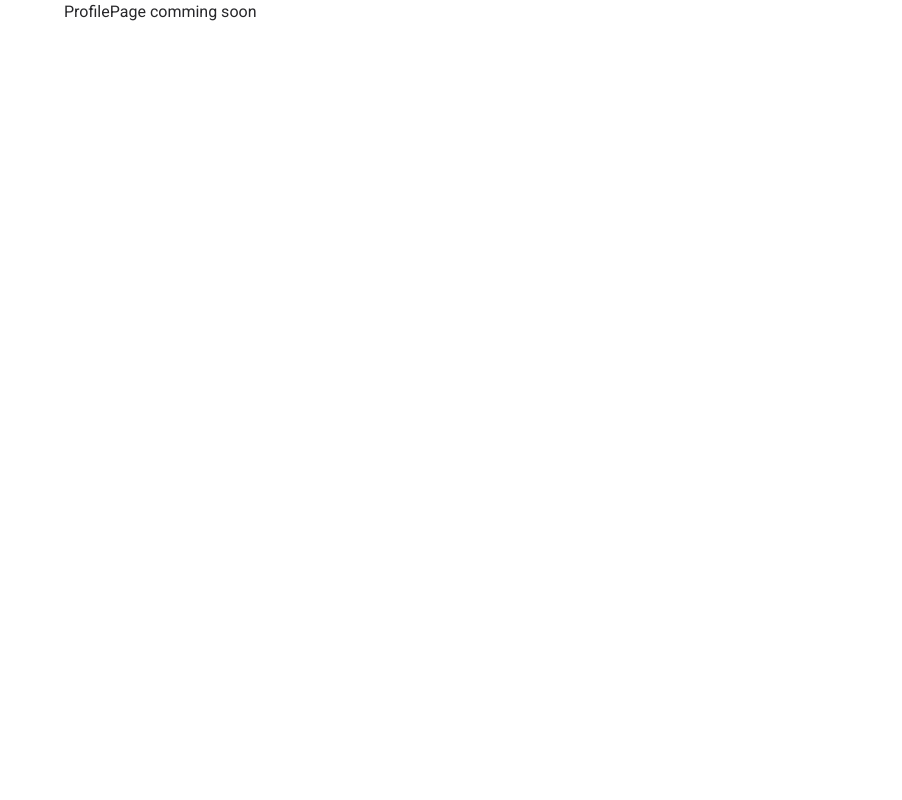
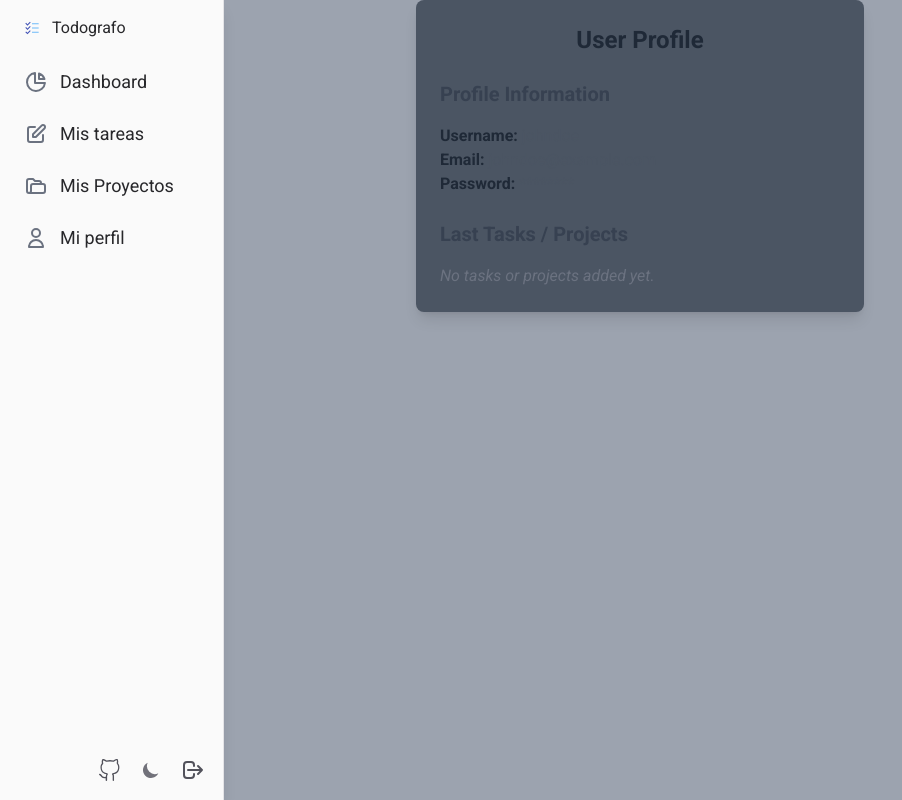
Before and after one commit to LautaRB/Todo-list-Front, a React (Vite) app: page /app/profile in a window 1280 px wide. Shown: the whole page, without its empty margins (0-902 px from the left). Built offline with nearby package versions, Linux system fonts and the light colour scheme; no server answers; a web font is replaced by a local one.

Commit message:
Mini presentacion de Profile

```diff
--- a/src/Layouts/Profile.tsx
+++ b/src/Layouts/Profile.tsx
@@ -1,11 +1,16 @@
+import { CustomDrawer } from '@components/Sidebar/Drawer/CustomDrawer';
+import { CustomSidebar } from '@components/Sidebar/CustomSidebar';
+
 interface Props {
-    children: React.ReactNode;
+	children: React.ReactNode;
 }
 
 export const Profile: React.FC<Props> = ({ children }) => {
-    return (
-        <div className="min-h-screen min-w-screen bg-white dark:bg-green-500">
-            <main className="container mx-auto">{children}</main>
-        </div>
-    );
+	return (
+		<div className="min-h-screen min-w-screen bg-gray-400 dark:bg-green-500">
+			<CustomDrawer />
+			<CustomSidebar />
+			<main className="container mx-auto">{children}</main>
+		</div>
+	);
 };
--- a/src/Pages/Private/Profile.tsx
+++ b/src/Pages/Private/Profile.tsx
@@ -1,3 +1,27 @@
 export const Profile = () => {
-	return <div className="w-mobile m-auto">ProfilePage comming soon</div>;
+    return (
+        <div className="max-w-md mx-auto p-6 bg-gray-600 dark:bg-green-200 shadow-lg rounded-lg">
+            <div className="text-center mb-6">
+                <h1 className="text-2xl font-bold text-gray-800">User Profile</h1>
+            </div>
+            <div className="mb-6">
+                <h2 className="text-xl font-semibold text-gray-700 mb-4">Profile Information</h2>
+                <p className="text-gray-600">
+                    <strong className="text-gray-800">Username:</strong> johndoe
+                </p>
+                <p className="text-gray-600">
+                    <strong className="text-gray-800">Email:</strong> johndoe@example.com
+                </p>
+                <p className="text-gray-600">
+                    <strong className="text-gray-800">Password:</strong> ********
+                </p>
+            </div>
+            <div>
+                <h2 className="text-xl font-semibold text-gray-700 mb-4">Last Tasks / Projects</h2>
+                <ul className="space-y-2">
+                    <li className="text-gray-500 italic">No tasks or projects added yet.</li>
+                </ul>
+            </div>
+        </div>
+    );
 };
```
